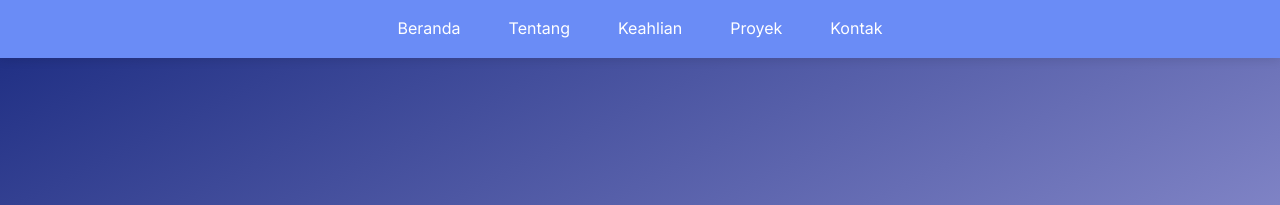
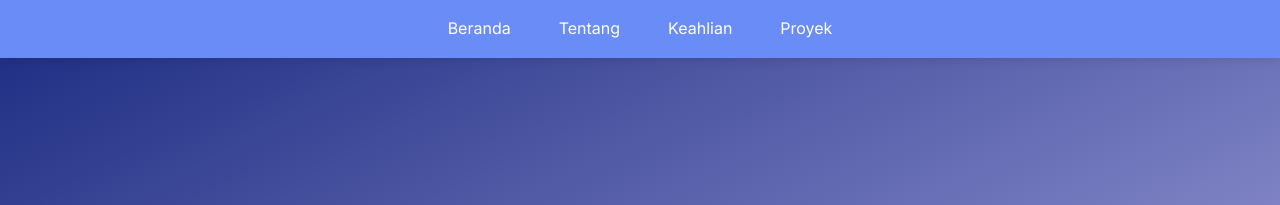
Before and after one commit to mhmmdarsy/submission, a plain HTML site: page index.html in a window 1280 px wide. Shown: the top 205 px of the page. Drawn offline with Linux system fonts and the light colour scheme.

```diff
--- a/index.html
+++ b/index.html
@@ -17,7 +17,6 @@
                 <li><a href="#about">Tentang</a></li>
                 <li><a href="#skills">Keahlian</a></li>
                 <li><a href="#projects">Proyek</a></li>
-                <li><a href="#contact">Kontak</a></li>
             </ul>
         </nav>
     </header>
```
Also changed, not shown: assets/css/style.css (line endings or trailing spaces).
